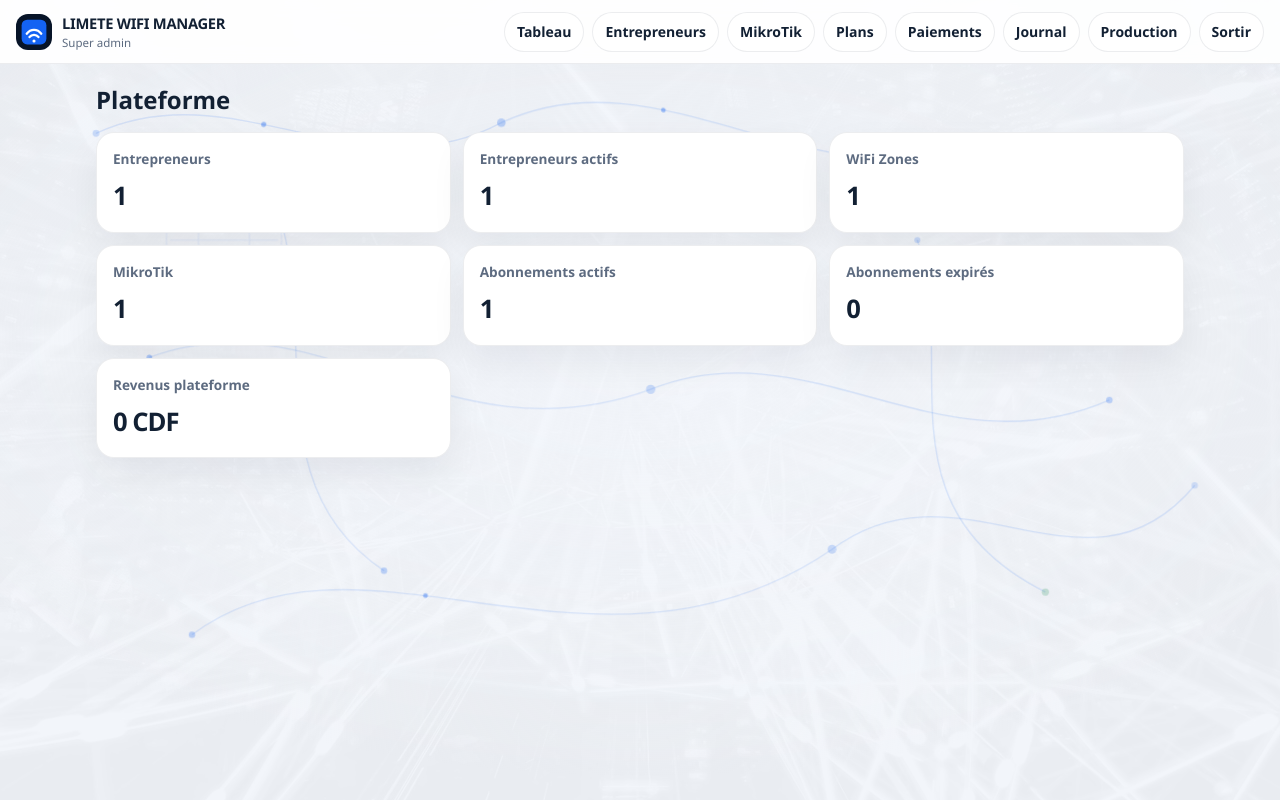
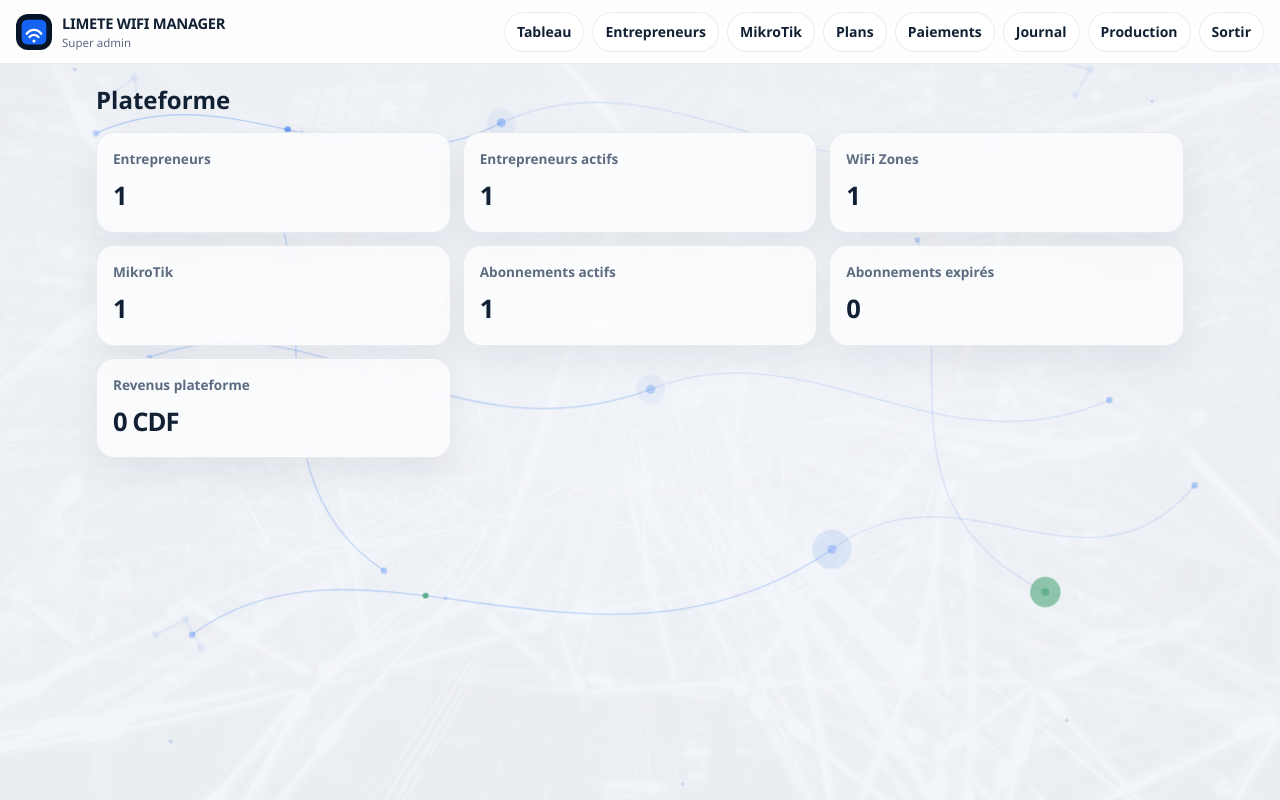
Before and after one commit to edosservices/Mon-cv, a Laravel app: page /admin in a window 1280 px wide. Run offline with Laravel 12, Linux system fonts and the light colour scheme; a user stored in the database is signed in; data comes from the database, SQL or seed files in the repository; data that the repository does not hold is empty; style sheets or scripts are compiled from the project's sources.

Commit message:
Donner plus de profondeur au fond réseau animé.
Nœuds lumineux, flux sur quelques lignes, arcs WiFi et variantes par espace, sans toucher à la logique métier.

Co-authored-by: edosservices <edosservices@users.noreply.github.com>

```diff
--- a/resources/css/limete-background.css
+++ b/resources/css/limete-background.css
@@ -1,10 +1,13 @@
 .lm-net {
+    --lm-net-blue: rgba(20, 99, 243, .62);
+    --lm-net-green: rgba(15, 138, 75, .72);
+    --lm-net-glow: rgba(59, 130, 246, .2);
     position: fixed;
     inset: 0;
     z-index: -1;
     overflow: hidden;
     pointer-events: none;
-    color: rgba(20, 99, 243, .55);
+    color: var(--lm-net-blue);
     contain: paint;
 }
 .lm-net-photo,
@@ -15,14 +18,14 @@
     height: 100%;
     max-width: none;
     object-fit: cover;
-    opacity: .045;
+    opacity: .04;
     filter: grayscale(1) contrast(.85);
 }
 .lm-net-veil {
     position: absolute;
     inset: 0;
     background:
-        radial-gradient(65% 55% at 50% 42%, rgba(243, 246, 251, .78), rgba(243, 246, 251, .28) 72%, transparent 100%);
+        radial-gradient(62% 52% at 50% 40%, rgba(243, 246, 251, .62), rgba(243, 246, 251, .2) 70%, transparent 100%);
 }
 .lm-net-svg,
 .lp .lm-net-svg {
@@ -32,13 +35,17 @@
     height: 100%;
     max-width: none;
 }
-.lm-net-links path { opacity: .28; }
-.lm-net-dots circle { opacity: .45; }
-.lm-node {
-    transform-box: fill-box;
+.lm-far {
+    opacity: .45;
+    transform-box: view-box;
     transform-origin: center;
+    animation: lm-drift 32s ease-in-out infinite;
 }
-.lm-green { color: rgba(15, 138, 75, .7); }
+.lm-net-links path { opacity: .34; }
+.lm-glow { fill: var(--lm-net-glow); opacity: .55; }
+.lm-node { transform-box: fill-box; transform-origin: center; fill: currentColor; }
+.lm-net-dots circle:not(.lm-glow) { fill: currentColor; }
+.lm-green { color: var(--lm-net-green); fill: var(--lm-net-green); }
 .lm-glyph {
     display: none;
     fill: none;
@@ -46,7 +53,7 @@
     stroke-width: 1.6;
     stroke-linecap: round;
     stroke-linejoin: round;
-    opacity: .1;
+    opacity: .11;
 }
 .lm-glyph text {
     fill: currentColor;
@@ -56,49 +63,121 @@
     letter-spacing: .04em;
 }
 .lm-net-wifi .lm-glyph-wifi,
-.lm-net-wifi .lm-glyph-antenna,
+.lm-net-wifi .lm-glyph-wifi-b,
+.lm-net-wifi .lm-glyph-zones,
+.lm-net-client .lm-glyph-wifi,
+.lm-net-client .lm-glyph-phone,
 .lm-net-auth .lm-glyph-wifi,
+.lm-net-auth .lm-glyph-wifi-b,
 .lm-net-dashboard .lm-glyph-cloud,
 .lm-net-mikrotik .lm-glyph-stack,
 .lm-net-tickets .lm-glyph-qr,
 .lm-net-tickets .lm-glyph-wifi,
 .lm-net-shop .lm-glyph-phone,
 .lm-net-shop .lm-glyph-wifi,
-.lm-net-admin .lm-glyph-globe,
+.lm-net-admin .lm-glyph-clusters,
 .lm-net-network .lm-glyph-wifi,
 .lm-net-network .lm-glyph-cloud { display: block; }
 
-.lm-net-auth .lm-glyph-wifi { opacity: .16; transform: scale(1.35); transform-origin: center; }
-.lm-net-wifi .lm-glyph-antenna { opacity: .12; }
+.lm-net-auth .is-mid,
+.lm-net-auth .is-full,
+.lm-net-auth .lm-net-flows,
+.lm-net-auth .lm-flow-dot,
+.lm-net-auth .lm-glow,
+.lm-net-auth .lm-net-links path:nth-child(n+3),
+.lm-net-auth .lm-net-dots circle:nth-child(n+8) { display: none; }
+.lm-net-auth .lm-glyph-wifi { opacity: .2; }
+.lm-net-auth .lm-glyph-wifi-b { opacity: .14; }
+.lm-net-wifi .lm-glyph-zones,
+.lm-net-client .lm-glyph-phone,
+.lm-net-shop .lm-glyph { opacity: .1; }
 .lm-net-tickets .lm-glyph { opacity: .07; }
-.lm-net-shop .lm-glyph { opacity: .08; }
-.lm-net-admin .lm-glyph-globe { opacity: .09; }
+.lm-net-admin .lm-glyph-clusters { opacity: .12; }
+.lm-net-mikrotik .lm-glyph-stack { opacity: .14; }
 
-.lm-net-dots circle { animation: lm-blink 7.5s ease-in-out infinite; }
+.lm-far circle { animation: lm-blink 11s ease-in-out infinite; }
+.lm-net-dots circle:not(.lm-glow) { animation: lm-blink 7.5s ease-in-out infinite; }
 .lm-net-dots circle:nth-child(2n) { animation-delay: -2.4s; }
-.lm-net-dots circle:nth-child(3n) { animation-duration: 9s; }
-.lm-node { animation: lm-blink 7.5s ease-in-out infinite, lm-node 6.5s ease-in-out infinite; }
-.lm-net-links path { animation: lm-line 8s ease-in-out infinite; }
+.lm-glow { animation: lm-glow 6.8s ease-in-out infinite; transform-box: fill-box; transform-origin: center; }
+.lm-node { animation: lm-blink 7.5s ease-in-out infinite, lm-node 7s ease-in-out infinite; }
+.lm-net-links path { animation: lm-line 9s ease-in-out infinite; }
 .lm-net-links path:nth-child(2n) { animation-delay: -3s; }
-.lm-glyph-wifi path { animation: lm-signal 5.5s ease-in-out infinite; transform-box: fill-box; transform-origin: center; }
-.lm-glyph-wifi path:nth-child(2) { animation-delay: .4s; }
-.lm-net-flows { display: none; }
+.lm-glyph-wifi path,
+.lm-glyph-wifi-b path,
+.lm-glyph-zones > circle:first-child {
+    animation: lm-signal 5.8s ease-in-out infinite;
+    transform-box: fill-box;
+    transform-origin: center;
+}
+.lm-glyph-wifi path:nth-child(2),
+.lm-glyph-wifi-b path:nth-child(2) { animation-delay: .45s; }
 .lm-net[data-paused="1"] * { animation-play-state: paused; }
+
+.lm-net-flows,
+.lm-flow-dot { display: none; }
 @supports (offset-path: path("M0 0 L10 0")) {
     .lm-net-flows { display: block; }
-    .lm-net-flows circle { opacity: .7; }
+    .lm-net-flows circle { opacity: .85; fill: currentColor; }
 }
-.lm-net-flows circle:nth-child(1) { offset-path: path("M90 150 C 220 90, 340 210, 470 140"); animation: lm-flow 16s linear infinite; }
-.lm-net-flows circle:nth-child(2) { offset-path: path("M180 620 C 340 500, 560 690, 780 540"); animation: lm-flow 18s linear infinite; }
-.lm-net-flows circle:nth-child(3) { offset-path: path("M470 140 C 620 70, 760 220, 930 160"); animation: lm-flow 20s linear infinite; }
+@supports not (offset-path: path("M0 0 L10 0")) {
+    .lm-flow-dot {
+        display: block;
+        position: absolute;
+        top: 22%;
+        left: 8%;
+        width: 6px;
+        height: 6px;
+        border-radius: 50%;
+        background: #1463f3;
+        box-shadow: 0 0 0 4px rgba(20, 99, 243, .18);
+        animation: lm-slide 14s linear infinite;
+    }
+    .lm-flow-dot-b { top: 68%; left: 18%; animation-duration: 18s; background: #0f8a4b; box-shadow: 0 0 0 4px rgba(15, 138, 75, .16); }
+}
+.lm-net-flows circle:nth-child(1),
+.lm-net-flows circle:nth-child(2) {
+    offset-path: path("M90 150 C 220 90, 340 210, 470 140");
+    animation: lm-flow 14s linear infinite;
+}
+.lm-net-flows circle:nth-child(2) { animation-delay: -.5s; opacity: .35; }
+.lm-net-flows circle:nth-child(3),
+.lm-net-flows circle:nth-child(4) {
+    offset-path: path("M180 620 C 340 500, 560 690, 780 540");
+    animation: lm-flow 18s linear infinite;
+}
+.lm-net-flows circle:nth-child(4) { animation-delay: -.55s; opacity: .3; }
 
-@keyframes lm-blink { 0%, 100% { opacity: .28; } 50% { opacity: .8; } }
-@keyframes lm-node { 50% { transform: scale(1.45); } }
-@keyframes lm-line { 0%, 100% { opacity: .16; } 50% { opacity: .42; } }
-@keyframes lm-signal { 0%, 100% { opacity: .25; } 50% { opacity: .9; } }
+@keyframes lm-drift {
+    50% { transform: translate3d(14px, -10px, 0); }
+}
+@keyframes lm-scroll-shift {
+    to { transform: translate3d(0, -28px, 0); }
+}
+@keyframes lm-blink { 0%, 100% { opacity: .28; } 50% { opacity: .82; } }
+@keyframes lm-glow { 0%, 100% { opacity: .28; transform: scale(.85); } 50% { opacity: .7; transform: scale(1.08); } }
+@keyframes lm-node { 50% { transform: translate3d(0, -3px, 0) scale(1.35); } }
+@keyframes lm-line { 0%, 100% { opacity: .18; } 50% { opacity: .5; } }
+@keyframes lm-signal { 0%, 100% { opacity: .22; transform: scale(.94); } 50% { opacity: .85; transform: scale(1); } }
 @keyframes lm-flow { to { offset-distance: 100%; } }
+@keyframes lm-slide { to { transform: translate3d(220px, -36px, 0); } }
 
-body:has(.lm-net) :is(table, .table) { background-color: #fff; }
+@supports (animation-timeline: scroll()) {
+    .lm-far {
+        animation: lm-scroll-shift linear both;
+        animation-timeline: scroll(root);
+    }
+}
+
+body:has(.lm-net) :is(table, .table, .lm-card, .form-control, .form-select) { background-color: #fff; }
+body:has(.lm-net) :is(.lm-kpi, .lp-stat, .lp-price) {
+    background: rgba(255, 255, 255, .86);
+}
+@supports (backdrop-filter: blur(12px)) {
+    body:has(.lm-net) :is(.lm-kpi, .lp-stat, .lp-price) {
+        background: rgba(255, 255, 255, .72);
+        backdrop-filter: blur(14px);
+    }
+}
 
 body:has(.lm-net-auth) .auth-brand { position: relative; overflow: hidden; }
 body:has(.lm-net-auth) .auth-brand::before,
--- a/resources/views/components/animated-background.blade.php
+++ b/resources/views/components/animated-background.blade.php
@@ -11,10 +11,10 @@
         str_starts_with($name, 'shop.') => 'shop',
         str_starts_with($name, 'admin.') => 'admin',
         str_starts_with($name, 'reports.') || str_starts_with($name, 'statistics.') || str_starts_with($name, 'sales.') => 'dashboard',
-        str_starts_with($name, 'client.') => 'wifi',
+        str_starts_with($name, 'client.') => 'client',
         default => 'network',
     };
-    if (! in_array($picked, ['network', 'dashboard', 'wifi', 'mikrotik', 'tickets', 'shop', 'auth', 'admin'], true)) {
+    if (! in_array($picked, ['network', 'dashboard', 'wifi', 'mikrotik', 'tickets', 'shop', 'auth', 'admin', 'client'], true)) {
         $picked = 'network';
     }
     $photo = in_array($picked, ['network', 'dashboard', 'wifi', 'admin', 'mikrotik'], true);
@@ -24,7 +24,19 @@
         <img class="lm-net-photo" alt="" width="1280" height="853" decoding="async" data-lm-photo data-src="{{ asset('media/landing/network.webp') }}">
     @endif
     <div class="lm-net-veil"></div>
+    <span class="lm-flow-dot"></span>
+    <span class="lm-flow-dot lm-flow-dot-b"></span>
     <svg class="lm-net-svg" viewBox="0 0 1200 800" preserveAspectRatio="xMidYMid slice">
+        <g class="lm-far" fill="currentColor">
+            <circle cx="70" cy="90" r="1.6" />
+            <circle cx="240" cy="40" r="1.4" />
+            <circle cx="520" cy="70" r="1.8" />
+            <circle cx="860" cy="50" r="1.5" />
+            <circle class="is-mid" cx="1080" cy="120" r="1.4" />
+            <circle class="is-mid" cx="160" cy="720" r="1.6" />
+            <circle class="is-full" cx="640" cy="760" r="1.3" />
+            <circle class="is-full lm-green" cx="1000" cy="700" r="1.5" />
+        </g>
         <g class="lm-net-links" fill="none" stroke="currentColor" stroke-width="1.25">
             <path d="M90 150 C 220 90, 340 210, 470 140" />
             <path d="M470 140 C 620 70, 760 220, 930 160" />
@@ -35,66 +47,90 @@
             <path class="is-full" d="M260 220 C 300 340, 240 480, 360 560" />
             <path class="is-full" d="M860 250 C 900 360, 820 500, 980 580" />
         </g>
-        <g class="lm-net-dots" fill="currentColor">
+        <g class="lm-net-dots">
+            <circle class="lm-glow" cx="470" cy="140" r="16" />
+            <circle class="lm-glow is-mid" cx="780" cy="540" r="18" />
+            <circle class="lm-glow is-mid" cx="610" cy="390" r="16" />
+            <circle class="lm-glow is-full lm-green" cx="980" cy="580" r="14" />
             <circle cx="90" cy="150" r="3.2" />
-            <circle cx="470" cy="140" r="4" class="lm-node" />
+            <circle cx="470" cy="140" r="4.2" class="lm-node" />
             <circle cx="930" cy="160" r="3.2" />
             <circle cx="180" cy="620" r="3" />
-            <circle cx="780" cy="540" r="4.2" class="lm-node" />
+            <circle cx="780" cy="540" r="4.4" class="lm-node" />
             <circle cx="1120" cy="480" r="3" />
-            <circle class="is-mid" cx="610" cy="390" r="4.4" />
+            <circle class="is-mid lm-node" cx="610" cy="390" r="4.4" />
             <circle class="is-mid" cx="1040" cy="400" r="3" />
             <circle class="is-mid" cx="140" cy="360" r="2.6" />
             <circle class="is-full" cx="360" cy="560" r="3" />
             <circle class="is-full" cx="860" cy="250" r="2.8" />
-            <circle class="is-full lm-green" cx="980" cy="580" r="3.4" />
+            <circle class="is-full lm-green lm-node" cx="980" cy="580" r="3.6" />
             <circle class="is-full lm-green" cx="260" cy="220" r="2.4" />
         </g>
-        <g class="lm-net-flows" fill="currentColor">
-            <circle r="2.4" />
-            <circle r="2.2" />
-            <circle r="2.2" />
+        <g class="lm-net-flows">
+            <circle r="3.1" />
+            <circle r="2" />
+            <circle class="lm-green" r="2.8" />
+            <circle r="1.8" />
         </g>
-        <g class="lm-glyph lm-glyph-wifi" transform="translate(980 70)">
+        <g class="lm-glyph lm-glyph-wifi" transform="translate(980 60)">
             <path d="M8 46c16-20 42-20 58 0" />
             <path d="M20 58c9-12 25-12 34 0" />
             <circle cx="37" cy="70" r="3.2" fill="currentColor" stroke="none" />
         </g>
-        <g class="lm-glyph lm-glyph-antenna" transform="translate(70 80)">
-            <path d="M28 78 V28" />
-            <path d="M28 28 l-16 18 M28 28 l16 18" />
-            <circle cx="28" cy="78" r="4" fill="currentColor" stroke="none" />
+        <g class="lm-glyph lm-glyph-wifi-b" transform="translate(40 80)">
+            <path d="M6 70c28-36 74-36 102 0" />
+            <path d="M28 88c16-20 42-20 58 0" />
+            <circle cx="57" cy="104" r="3.4" fill="currentColor" stroke="none" />
+        </g>
+        <g class="lm-glyph lm-glyph-zones" transform="translate(70 430)">
+            <circle cx="64" cy="64" r="48" />
+            <circle cx="64" cy="16" r="4" fill="currentColor" stroke="none" />
+            <circle cx="112" cy="64" r="4" fill="currentColor" stroke="none" />
+            <circle cx="64" cy="112" r="4" fill="currentColor" stroke="none" />
+            <circle cx="16" cy="64" r="4" fill="currentColor" stroke="none" />
         </g>
         <g class="lm-glyph lm-glyph-cloud" transform="translate(80 640)">
             <path d="M18 36 h46 a16 16 0 0 0 0-32 a20 20 0 0 0-38 8 a14 14 0 0 0-8 24z" />
         </g>
-        <g class="lm-glyph lm-glyph-phone" transform="translate(1040 560)">
+        <g class="lm-glyph lm-glyph-phone" transform="translate(1040 540)">
             <rect x="8" y="4" width="36" height="64" rx="8" />
             <path d="M18 16 h16 M22 54 h8" />
         </g>
         <g class="lm-glyph lm-glyph-qr" transform="translate(60 80)">
             <path d="M4 4 h16 v16 h-16z M8 8 h8 v8 h-8z M28 4 h16 v16 h-16z M32 8 h8 v8 h-8z M4 28 h16 v16 h-16z M8 32 h8 v8 h-8z M28 28 h6 v6 h-6z M40 34 h8 v10 h-8z" />
         </g>
-        <g class="lm-glyph lm-glyph-globe" transform="translate(140 180)">
-            <circle cx="70" cy="70" r="54" />
-            <ellipse cx="70" cy="70" rx="24" ry="54" />
-            <path d="M20 70 h100 M28 42 h84 M28 98 h84" />
+        <g class="lm-glyph lm-glyph-clusters">
+            <g transform="translate(90 90)">
+                <path d="M8 28 L36 8 L40 34" />
+                <circle cx="8" cy="28" r="3.5" fill="currentColor" stroke="none" />
+                <circle cx="36" cy="8" r="3.2" fill="currentColor" stroke="none" />
+                <circle cx="40" cy="34" r="3.2" fill="currentColor" stroke="none" />
+            </g>
+            <g transform="translate(980 70)">
+                <path d="M10 12 L42 20 L28 44" />
+                <circle cx="10" cy="12" r="3.2" fill="currentColor" stroke="none" />
+                <circle cx="42" cy="20" r="3.5" fill="currentColor" stroke="none" />
+                <circle cx="28" cy="44" r="3" fill="currentColor" stroke="none" />
+            </g>
+            <g class="is-full" transform="translate(140 600)">
+                <path d="M6 20 L34 6 L48 32" />
+                <circle cx="6" cy="20" r="3" fill="currentColor" stroke="none" />
+                <circle cx="34" cy="6" r="3.2" fill="currentColor" stroke="none" />
+                <circle cx="48" cy="32" r="3.4" fill="currentColor" stroke="none" />
+            </g>
         </g>
-        <g class="lm-glyph lm-glyph-stack" transform="translate(1020 150)">
-            <circle cx="70" cy="20" r="5" fill="currentColor" stroke="none" />
-            <text x="86" y="24">Internet</text>
-            <path d="M70 28 v28" />
-            <circle cx="70" cy="68" r="5" fill="currentColor" stroke="none" />
-            <text x="86" y="72">Routeur</text>
-            <path d="M70 76 v28" />
-            <circle cx="70" cy="116" r="5" fill="currentColor" stroke="none" />
-            <text x="86" y="120">Switch</text>
-            <path d="M70 124 v28" />
-            <circle cx="70" cy="164" r="5" fill="currentColor" stroke="none" />
-            <text x="86" y="168">Borne</text>
-            <path d="M70 172 v28" />
-            <circle cx="70" cy="212" r="5" fill="currentColor" stroke="none" />
-            <text x="86" y="216">Clients</text>
+        <g class="lm-glyph lm-glyph-stack" transform="translate(1000 140)">
+            <circle cx="16" cy="16" r="5" fill="currentColor" stroke="none" />
+            <text x="32" y="20">Internet</text>
+            <path d="M16 24 v36" />
+            <circle cx="16" cy="68" r="5" fill="currentColor" stroke="none" />
+            <text x="32" y="72">MikroTik</text>
+            <path d="M16 76 v36" />
+            <circle cx="16" cy="120" r="5" fill="currentColor" stroke="none" />
+            <text x="32" y="124">WiFi Zone</text>
+            <path d="M16 128 v36" />
+            <circle cx="16" cy="172" r="5" fill="currentColor" stroke="none" />
+            <text x="32" y="176">Clients</text>
         </g>
     </svg>
 </div>
```
Also changed, not shown: other parts of resources/css/limete-background.css (+15 -9 lines).
